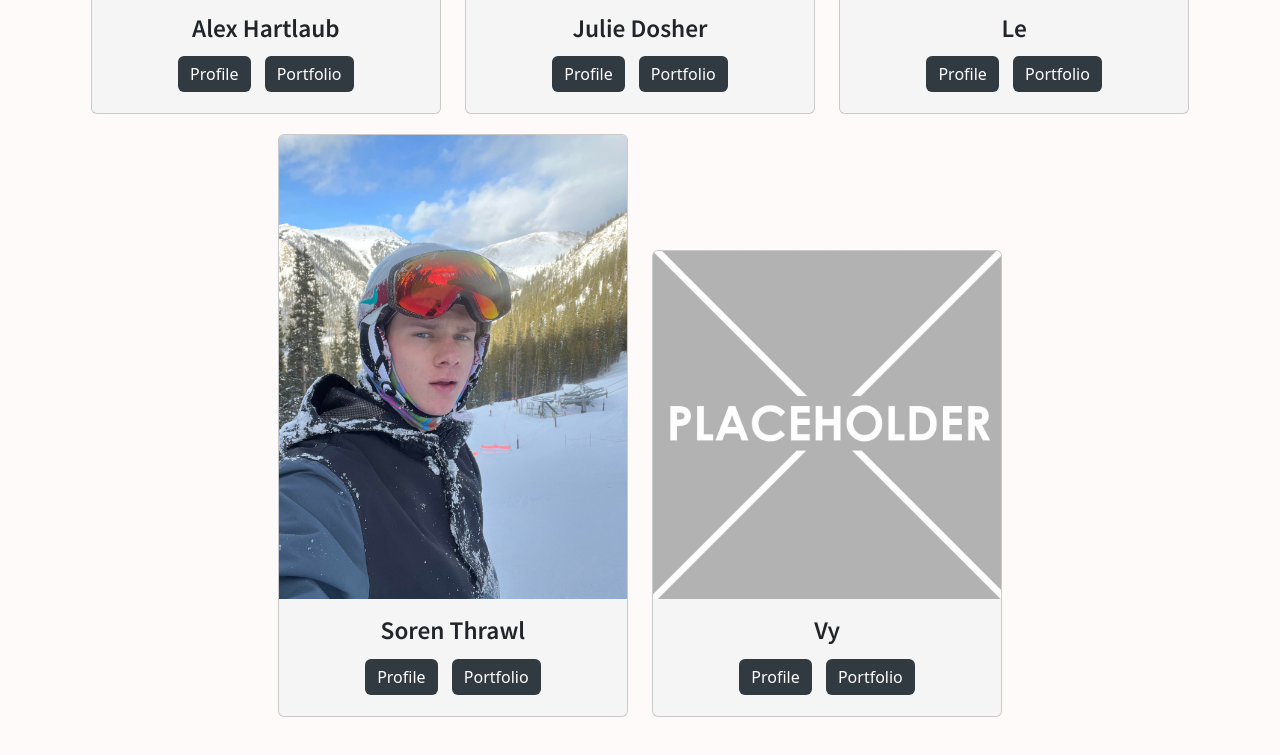
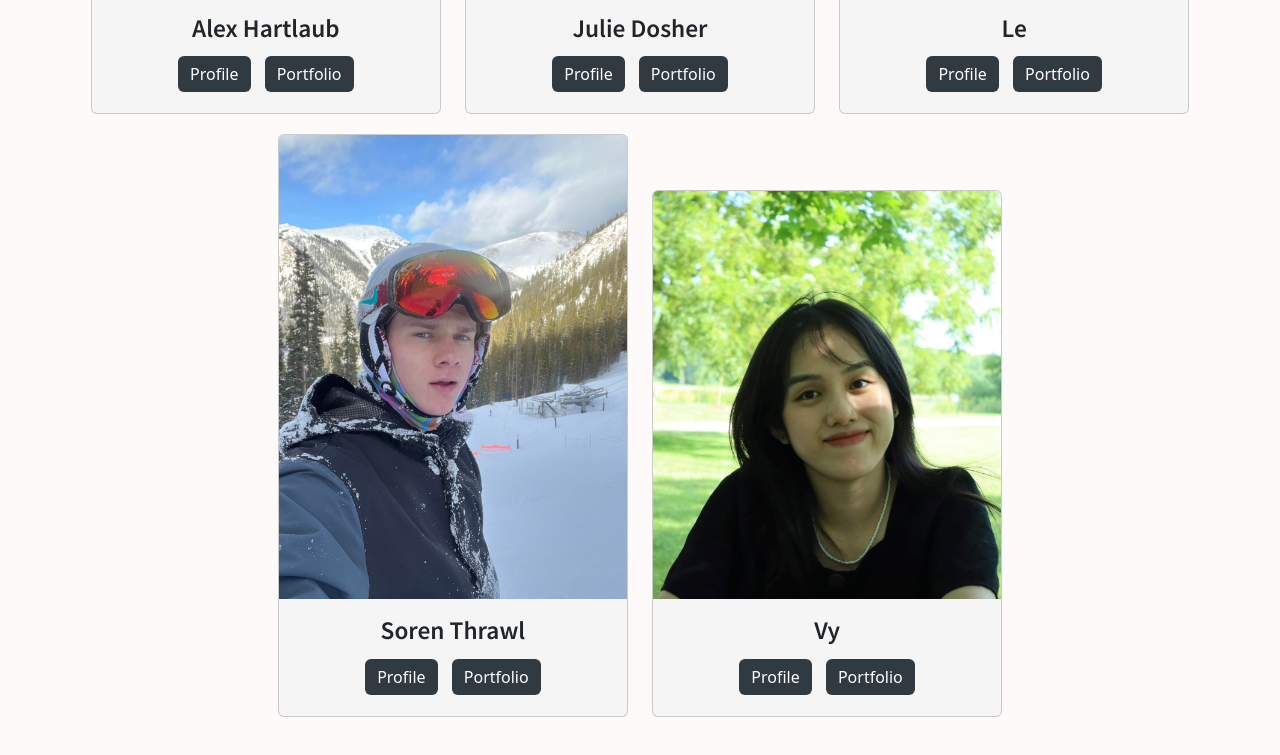
Before and after one commit to JustEnough-WebApp/ProjectProposal, a website: page static/index.html in a window 1280 px wide. Shown: the part 1168-1923 px from the top of the page. Drawn offline with nearby package versions, Linux system fonts and the light colour scheme.

Commit message:
Added changes

```diff
--- a/static/index.html
+++ b/static/index.html
@@ -112,7 +112,7 @@
 
                 <!-- Vy -->
                 <div class="card" style="width:350px">
-                    <img class="card-img-top" src="./images/temp-placeholder.png" alt="Vy">
+                    <img class="card-img-top" src="./images/vykle.jpg" alt="Vy">
                     <div class="card-body">
                         <h4 class="card-title">Vy</h4>
                         <a href="https://gettingtoknoweachother-vnkl.azurewebsites.net/"
```
Also changed, not shown: static/images/vykle.jpg (added).
